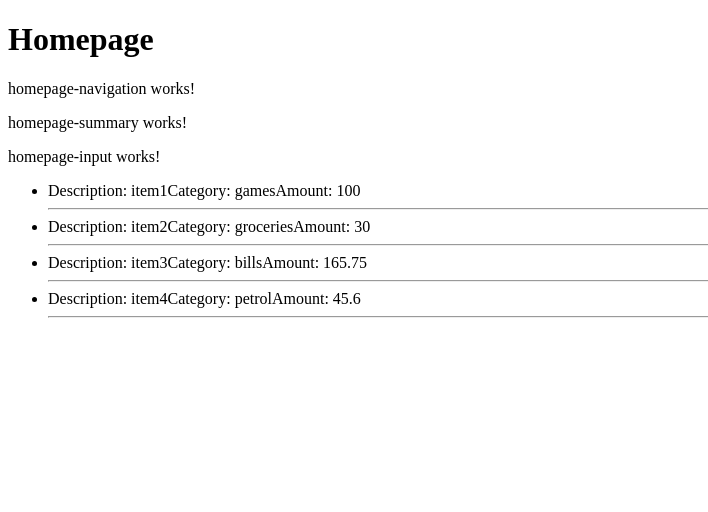
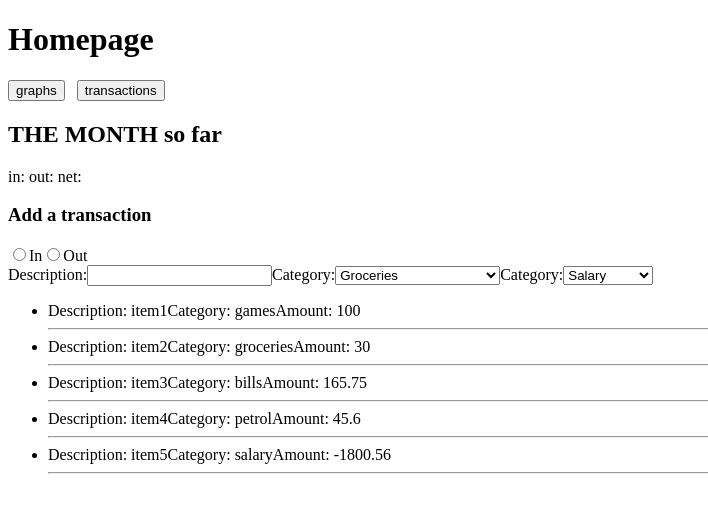
Before and after one commit to JThompson-scottlogic/budgeting-app, an Angular app: page / in a window 1280 px wide. Shown: the top 512 px of the page, without its empty margins (0-708 px from the left). Built offline with nearby package versions, Linux system fonts and the light colour scheme.

Commit message:
adds input options

```diff
--- a/src/app/homepage-input/homepage-input.component.html
+++ b/src/app/homepage-input/homepage-input.component.html
@@ -1 +1,37 @@
-<p>homepage-input works!</p>
+<h3>Add a transaction</h3>
+
+<form>
+    <input type='radio' name='inOrOut' id='in' value='in'>
+    <label for='in'>In</label>
+    <input type='radio' name='inOrOut' id='out' value='out'>
+    <label for='out'>Out</label><br>
+    <label for="description">Description:</label>
+    <input type='text' name='description' id='description'>
+    <label for='outgoing-category'>Category:</label>
+    <select id='outgoing-category' name='outgoing-category'>
+        <optgroup label='Essentials'>
+            <option value='groceries'>Groceries</option>
+            <option value='rent'>Rent</option>
+            <option value='bills'>Bills</option>
+            <option value='petrol'>Petrol</option>
+            <option value='savings'>Savings</option>
+            <option value='phone'>Phone bill</option>
+            <option value='car'>Car costs</option>
+        </optgroup>
+        <optgroup label='Extras'>
+            <option value='giving'>Giving</option>
+            <option value='gym'>Gym</option>
+            <option value='eatingOut'>Eating or Drinking out</option>
+            <option value='games'>Games</option>
+            <option value='subscription'>Subscription</option>
+            <option value='misc'>Misc</option>
+        </optgroup>
+    </select>
+    <label for='incoming-category'>Category:</label>
+    <select id='incoming-category' name='outgoing-category'>
+        <option value='salary'>Salary</option>
+        <option value='directDebit'>Direct debit</option>
+        <option value='expenses'>Expenses</option>
+        <option value='giftsOther'>Gifts/other</option>
+    </select>
+</form>
--- a/src/app/homepage-navigation/homepage-navigation.component.html
+++ b/src/app/homepage-navigation/homepage-navigation.component.html
@@ -1 +1,5 @@
-<p>homepage-navigation works!</p>
+<div>
+    <button>graphs</button>
+    &nbsp;
+    <button>transactions</button>
+</div>
--- a/src/app/homepage-summary/homepage-summary.component.html
+++ b/src/app/homepage-summary/homepage-summary.component.html
@@ -1 +1,6 @@
-<p>homepage-summary works!</p>
+<h2>THE MONTH so far</h2>
+<div>
+    <span> in: </span>
+    <span> out: </span>
+    <span> net: </span>
+</div>
--- a/src/app/mockItems.ts
+++ b/src/app/mockItems.ts
@@ -4,6 +4,6 @@ export const MOCKITEMS: BudgetItem[] = [
     {description: 'item1', category:'games', amount: 100, id: 0 },
     {description: 'item2', category:'groceries', amount: 30, id: 1},
     {description: 'item3', category:'bills', amount: 165.75, id: 2},
-    {description: 'item4', category:'petrol', amount: 45.60, id: 3}
-
+    {description: 'item4', category:'petrol', amount: 45.60, id: 3},
+    {description: 'item5', category: 'salary', amount: -1800.56, id: 4},
 ]
```
